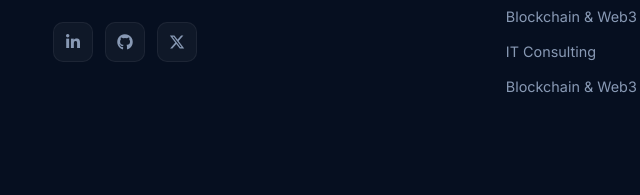
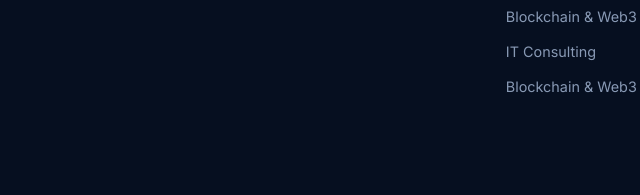
Before and after one commit to Mondo-Mondo/BBC, a plain HTML site: page index.html in a window 1280 px wide. Shown: the part 5011-5206 px from the top of the page, 11-651 px from the left. Drawn offline with Linux system fonts and the light colour scheme.

Commit message:
no social media

```diff
--- a/index.html
+++ b/index.html
@@ -290,11 +290,7 @@
                 <div class="footer-section">
                     <h4>Blue Branch Consulting LLP</h4>
                     <p data-i18n="footer-desc">Custom IT solutions — SaaS, web development, mobile apps, blockchain and IT consulting. Registered in Scotland under number SO307346.</p>
-                    <div class="social-links">
-                        <a href="#" aria-label="LinkedIn"><i class="fab fa-linkedin-in"></i></a>
-                        <a href="#" aria-label="GitHub"><i class="fab fa-github"></i></a>
-                        <a href="#" aria-label="Twitter"><i class="fab fa-x-twitter"></i></a>
-                    </div>
+
                 </div>
                 <div class="footer-section">
                     <h4 data-i18n="footer-services">Services</h4>
```
